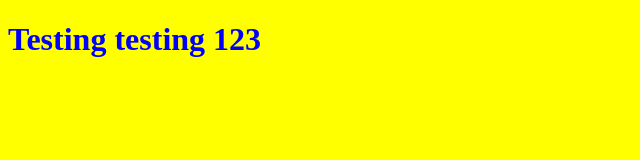
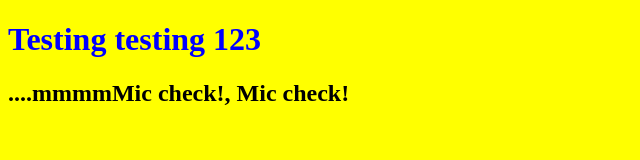
Before and after one commit to CHughes13/prevent-awareness-hackathon-project, a plain HTML site: page index.html in a window 1280 px wide. Shown: the whole page, without its empty margins (0-640 px from the left). Drawn offline with Linux system fonts and the light colour scheme.

```diff
--- a/index.html
+++ b/index.html
@@ -8,5 +8,6 @@
 </head>
 <body>
     <h1>Testing testing 123</h1>
+    <h2>....mmmmMic check!, Mic check!</h2>
 </body>
 </html>
```
